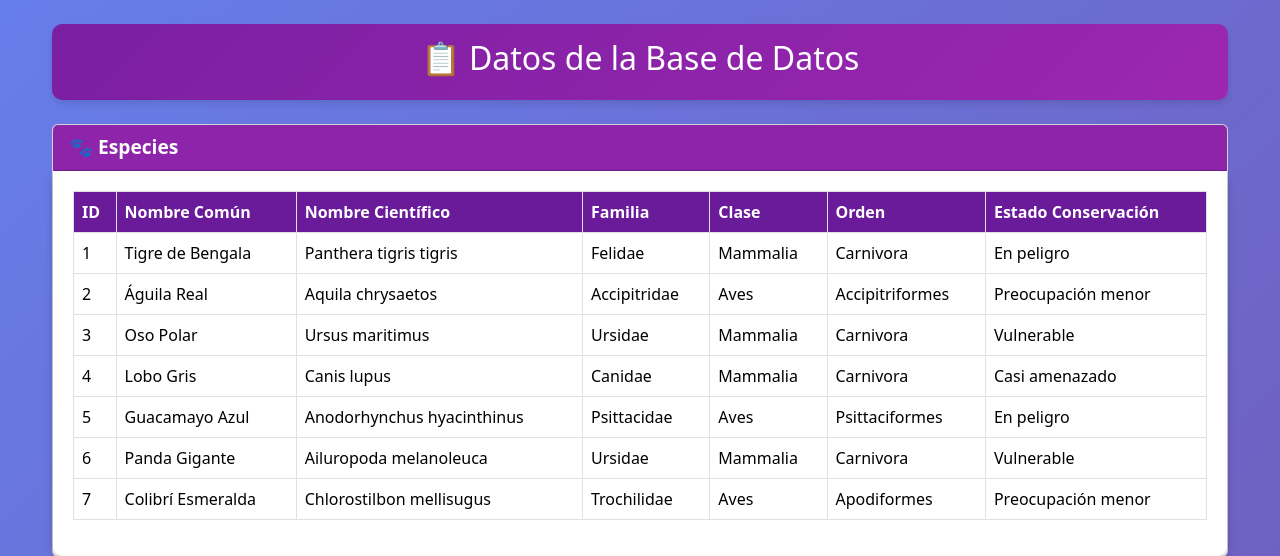
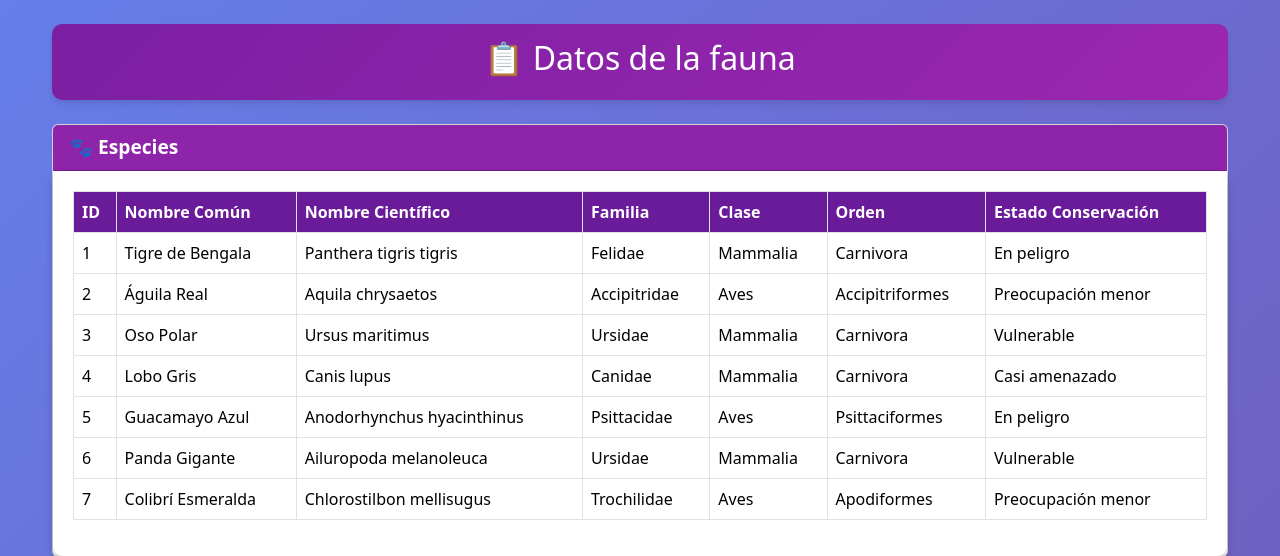
Before and after one commit to Adolfo-afk/php, a PHP site: page /leerdatos.php in a window 1280 px wide. Shown: the top 556 px of the page. Run offline with PHP 8.4, Linux system fonts and the light colour scheme; data comes from the database, SQL or seed files in the repository.

Commit message:
modificado

```diff
--- a/leerdatos.php
+++ b/leerdatos.php
@@ -73,7 +73,7 @@ $resultado_regiones = mysqli_query($conexion, $query_regiones);
 
 <div class="container mt-4">
     <div class="header">
-        <h2>📋 Datos de la Base de Datos</h2>
+        <h2>📋 Datos de la fauna</h2>
     </div>
 
     <!-- Especies -->
```
